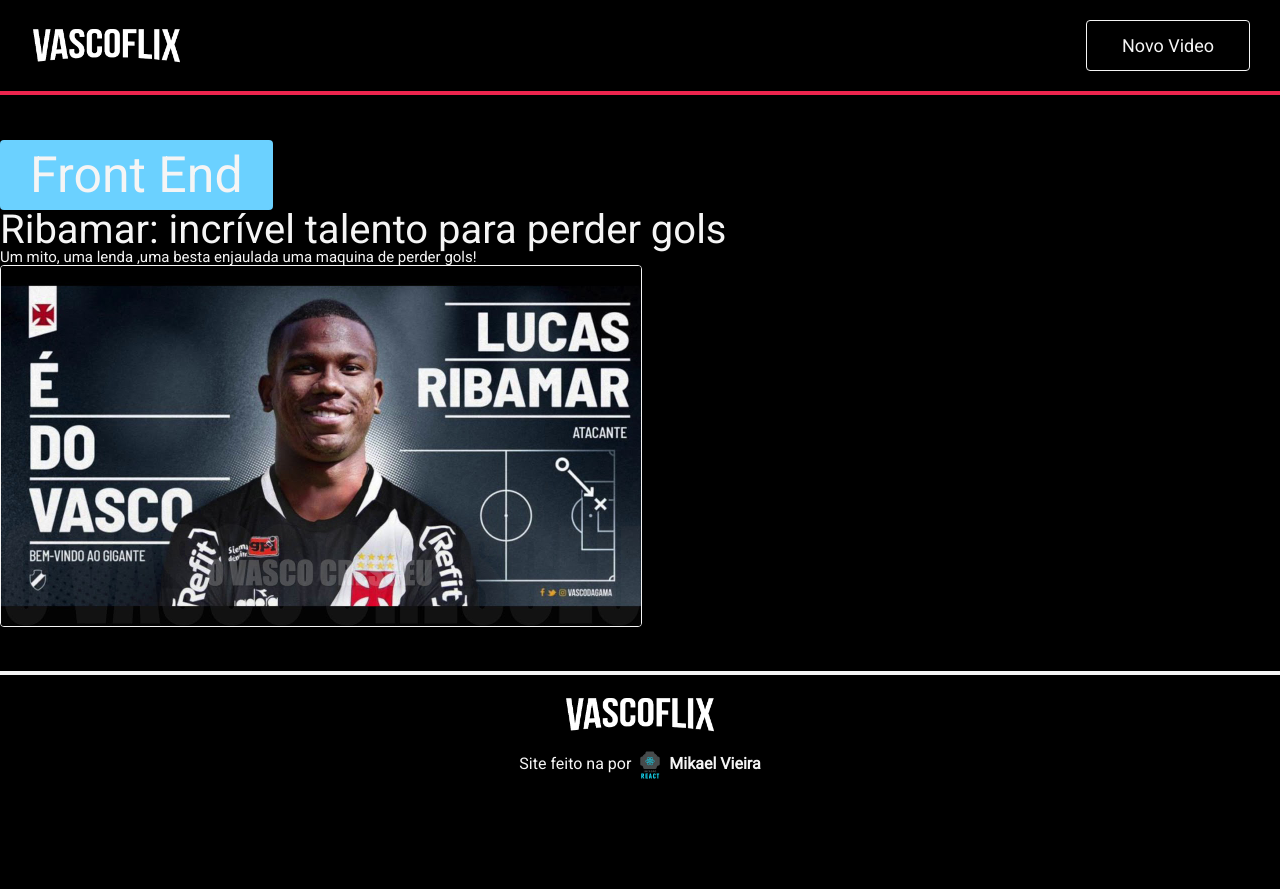
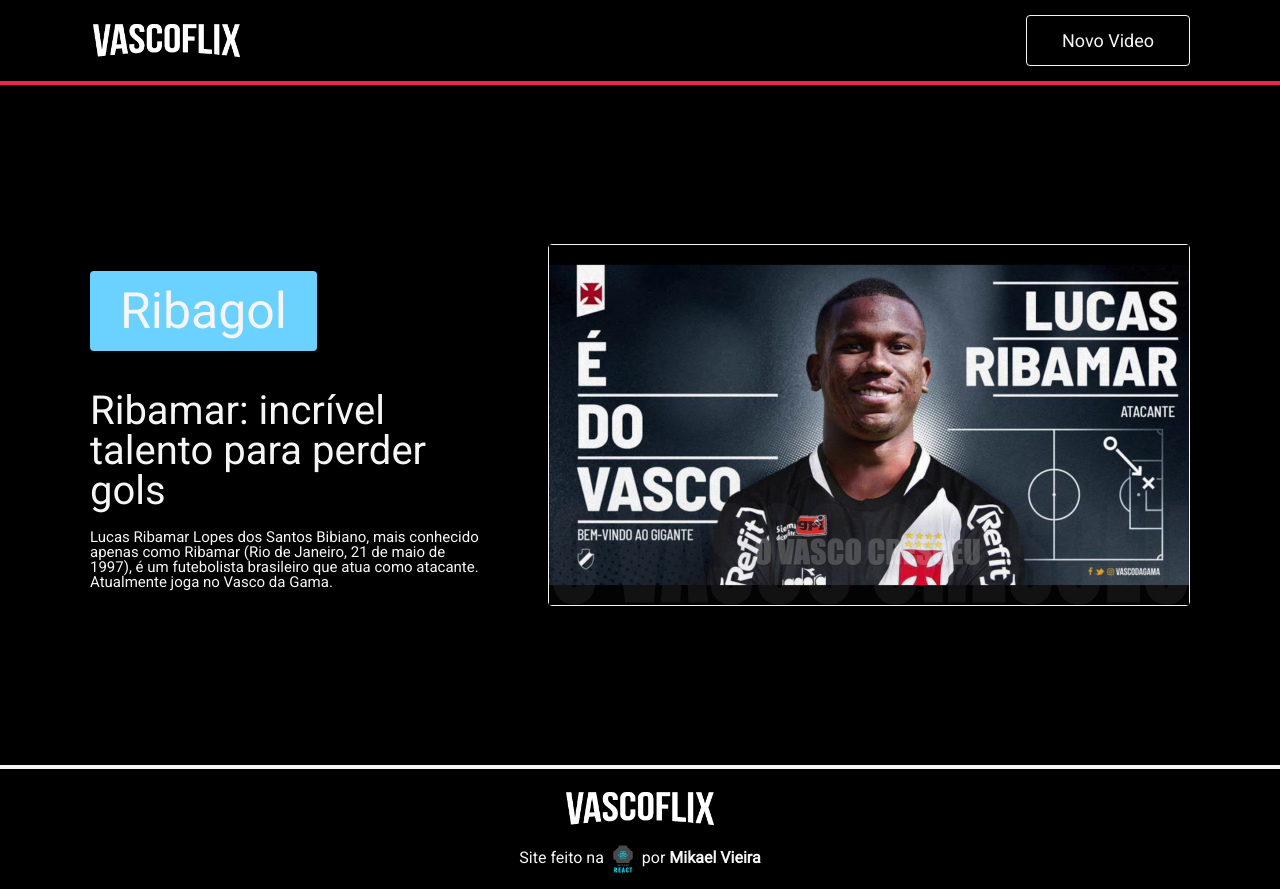
Before and after one commit to UMike22/react-vascoflix, a React (Create React App) app: page / in a window 1280 px wide. Before the commit the page ends 800 px from the top, so only its background shows below. Built offline with nearby package versions, Linux system fonts and the light colour scheme.

Commit message:
problems solved

```diff
--- a/src/App.jsx
+++ b/src/App.jsx
@@ -1,5 +1,5 @@
 import React from 'react';
-import HeaderFired from './components/HeaderFired';
+import {HeaderFired,Wrapper} from './components/HeaderFired';
 import LogoFired from './components/LogoFired';
 import ButtonFired from './components/ButtonFired';
 import FooterVasco from './components/FooterVasco';
@@ -15,21 +15,26 @@
   return (
     <>
     <HeaderFired>
-      <LogoFired />
-      <ButtonFired>Novo Video</ButtonFired>
+      <Wrapper>
+        <LogoFired />
+        <ButtonFired>Novo Video</ButtonFired>
+      </Wrapper>
     </HeaderFired>
     <Banner>
       <Text>
-        <TagVasco>Front End</TagVasco>
+        <TagVasco>Ribagol</TagVasco>
         <Title>Ribamar: incrível talento para perder gols</Title>
-        <Description>Um mito, uma lenda ,uma besta enjaulada uma maquina de perder gols!</Description>
+        <Description>
+        Lucas Ribamar Lopes dos Santos Bibiano, mais conhecido apenas como Ribamar (Rio de Janeiro, 21 de maio de 1997), é um futebolista brasileiro que atua como atacante. Atualmente joga no Vasco da Gama.
+
+        </Description>
       </Text>
-      <ThumbVasco src={ribameme} />
+      <ThumbVasco src={ribameme}  />
     </Banner>
     <FooterVasco>
       <LogoFired />
       <p>
-        Site feito na por  <a href="https://www.alura.com.br"><LogoImersao /></a> <LinkPerson href="https://www.instagram.com/mikaelvsouza/?hl=pt-br">Mikael Vieira</LinkPerson>
+        Site feito na <a href="https://www.alura.com.br"><LogoImersao /></a> por <LinkPerson href="https://www.instagram.com/mikaelvsouza/?hl=pt-br">Mikael Vieira</LinkPerson>
       </p>
     </FooterVasco>
     </>
--- a/src/components/BannerFront/index.js
+++ b/src/components/BannerFront/index.js
@@ -1,20 +1,34 @@
 import styled from 'styled-components'
 import Container from '../tools/container';
+import Description from '../description';
+import Title from '../TittleVascoFlix';
 
 
  export const Banner = styled.section`
+    margin:60rem 40rem;
+    max-height: 70vh;
+    display:flex;
+    justify-content:space-between;
+    ${Container};
+    height: 70vh;
+    align-items:center;
 
-    max-height: 70vh;
-
-    ${Container};
 
 
 
 
 `;
-export const Text = styled.div`
+ export const Text = styled.div`
 display:flex;
 flex-direction:column;
-align-items:flex-start
+align-items:flex-start;
+padding-top: 10rem;
+max-width:400rem;
 
+& > ${Description}{
+        padding-top:19rem;
+    }
+& > ${Title}{
+    padding-top: 40rem;
+}
 `;
--- a/src/components/ButtonFired/index.js
+++ b/src/components/ButtonFired/index.js
@@ -9,7 +9,10 @@
     border-radius: 4px;
     font-size: 18rem;
     cursor: pointer;
-
+    transition: opacity 300ms linear ;
+    &:hover{
+        opacity:0.6;
+    }
 
 
 
--- a/src/components/FooterVasco/index.js
+++ b/src/components/FooterVasco/index.js
@@ -11,6 +11,7 @@
     border-top: 4px solid var(--color-gray-light);
     padding: 20rem 0;
     font-weight:300;
+    height:80rem;
 
     & > ${LogoFired} {
         margin-bottom:15rem;
--- a/src/components/HeaderFired/index.js
+++ b/src/components/HeaderFired/index.js
@@ -1,29 +1,38 @@
 import styled from 'styled-components';
 import ButtonFired from '../ButtonFired';
+import Container from '../tools/container';
 
-const HeaderFired = styled.header`
-    display:flex;
-    justify-content:space-between;
-    align-items:center;
-    padding: 20rem 30rem;
+ export const HeaderFired = styled.header`
+
+    padding: 15rem 0;
     background-color: var(--color-black-dark);
     border-bottom: 4px solid #ED254E;
 
+
+
+`;
+
+export const Wrapper = styled.div`
+    ${Container};
+    display:flex;
+    justify-content:space-between;
+    align-items: center;
+
     @media (max-width:800px){
         justify-content:center;
-        padding:15px 16px;
+        padding:15rem 16rem;
     & > ${ButtonFired}{
         position:fixed;
         right:0;
         left:0;
         bottom:0;
-        width:100vw;
+        width:100%;
         border:0;
         border-radius:0;
         background-color:var(--color-frontend);
     }
 
     }
+
+
 `;
-
-export default HeaderFired;
--- a/src/components/Link/link.js
+++ b/src/components/Link/link.js
@@ -2,6 +2,7 @@
 
 const LinkPerson = styled.a`
  text-decoration:none;
+ outline:none;
  font-weight:bold;
  color: var(--color-red-border);
  cursor:pointer;
--- a/src/components/TagVascoFlix/index.js
+++ b/src/components/TagVascoFlix/index.js
@@ -7,7 +7,7 @@
 font-size:50rem;
 background-color:var(--color-frontend);
 color: var(--color-gray-light);
-padding: 10rem 30rem;
+padding: 15rem 30rem;
 
 
 
--- a/src/components/ThumbVasco/index.js
+++ b/src/components/ThumbVasco/index.js
@@ -1,13 +1,11 @@
-import styled from 'styled-components';
+import React from 'react';
+import { WrapperVasco, Thumb } from './styles';
 
-const ThumbVasco = styled.img`
-border-radius:4px;
-border:1px solid var(--color-gray-light);
-width: 640rem;
-
-
-
-
-`;
+function ThumbVasco ({src, alt}) {
+   return ( <WrapperVasco>
+        <Thumb src={src} alt={alt} />
+    </WrapperVasco>
+   )
+}
 
 export default ThumbVasco;
--- /dev/null
+++ b/src/components/ThumbVasco/styles.js
@@ -0,0 +1,12 @@
+import styled from 'styled-components';
+
+ export const WrapperVasco = styled.figure`
+border-radius:4px;
+border:1px solid var(--color-gray-light);
+width: 640rem;
+min-width:45%;
+`;
+
+export const Thumb = styled.img`
+ width:100%;
+`;
--- a/src/components/description/index.js
+++ b/src/components/description/index.js
@@ -3,6 +3,7 @@
 const Description = styled.p`
 font-size: 15rem;
 color: var(--color-gray-light);
+max-width:500rem;
 
 
 `;
--- a/src/components/tools/container.js
+++ b/src/components/tools/container.js
@@ -1,7 +1,7 @@
 const Container = `
-max-width:1360px;
-margin-right:0;
-margin-left:0;
+max-width:1100rem;
+margin-right:auto;
+margin-left:auto;
 `
 
 export default Container
--- a/src/styles/reset.css
+++ b/src/styles/reset.css
@@ -52,12 +52,11 @@
 html, body {
     font-size: 1px;
 	min-width: 320px;
+	height: 100vh;
 
 }
 
 #root {
-	min-height: 100vh;
-	display: flex;
-	flex-direction: column;
-	justify-content: space-between;
+	height: 100vh;
+
 }
```
